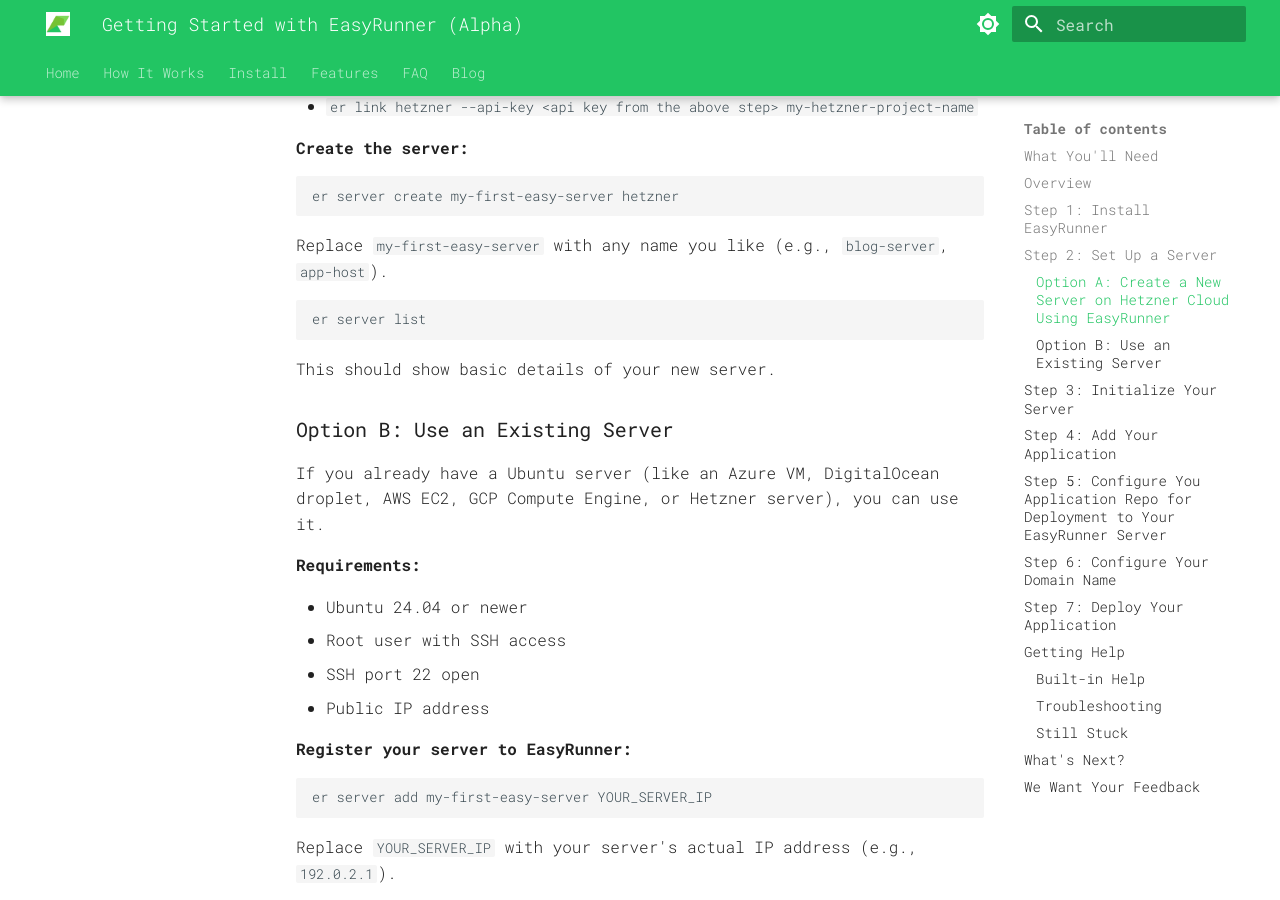
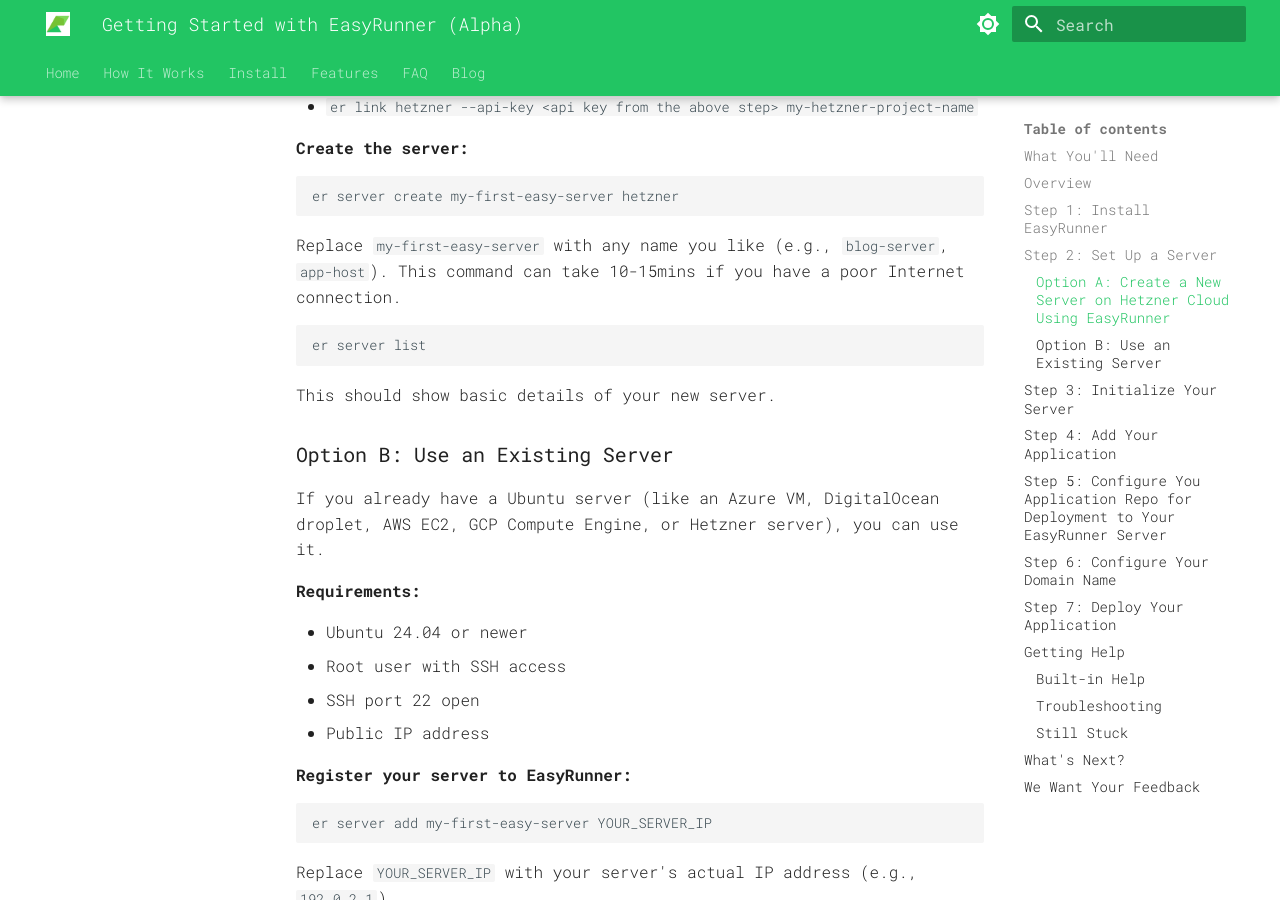
Before and after one commit to janaka/easyrunner-docs, an MkDocs documentation site: the page built from docs/get-started-for-alpha-tester.md, in a window 1280 px wide and 900 px high, scrolled down 2000 px. Built offline with MkDocs 1.6.1 and Material for MkDocs 9.7.7, drawn with Linux system fonts in a browser that asks for light colours; some web fonts are replaced.

Commit message:
docs(get-started): add note on command duration

````diff
--- a/docs/get-started-for-alpha-tester.md
+++ b/docs/get-started-for-alpha-tester.md
@@ -75,6 +75,7 @@
 ```
 
 Replace `my-first-easy-server` with any name you like (e.g., `blog-server`, `app-host`).
+This command can take 10-15mins if you have a poor Internet connection.
 
 ```bash
 er server list
````
